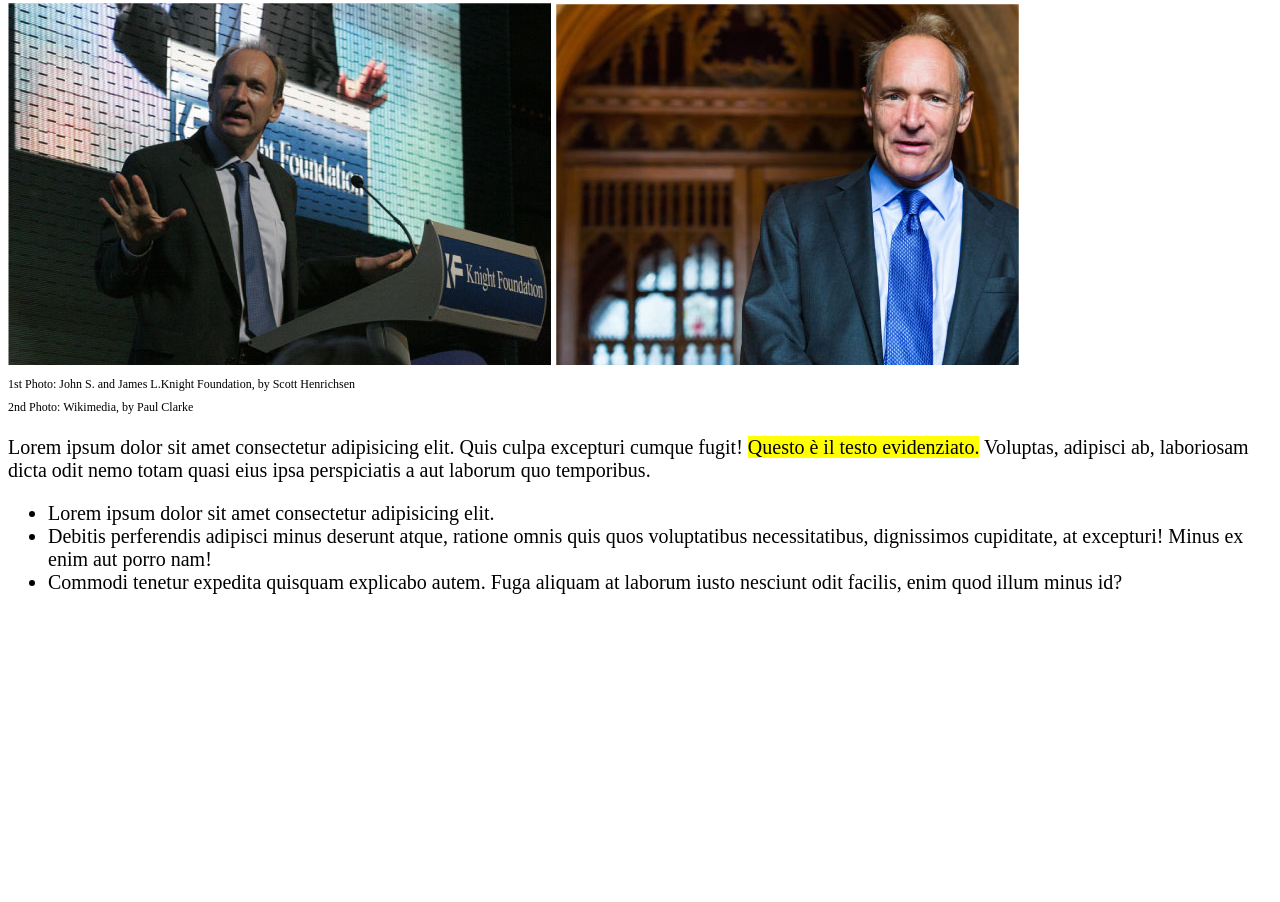
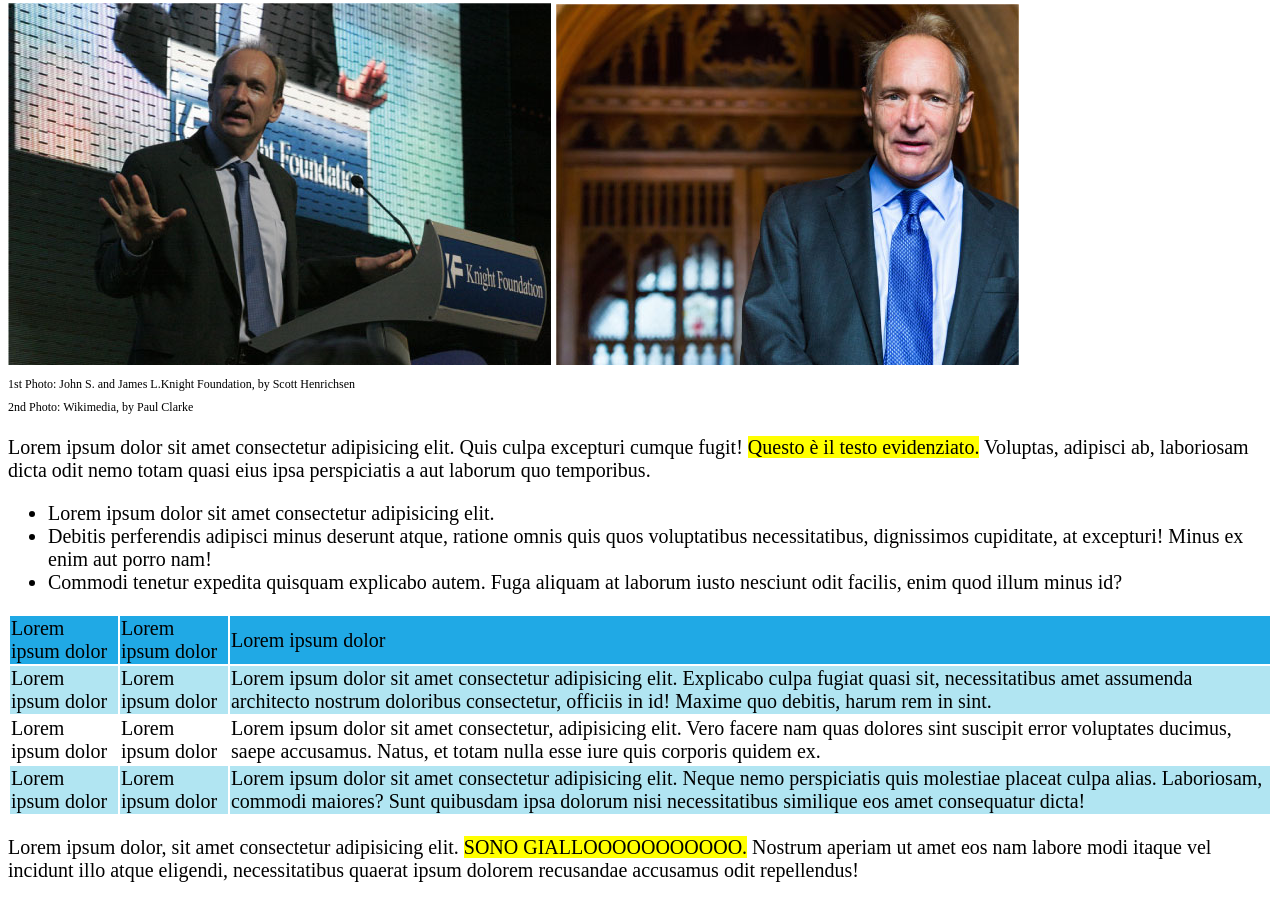
Before and after one commit to Gandalf93/html-css-booleaner, a plain HTML site: page index.html in a window 1280 px wide. Shown: the part 251-1153 px from the top of the page. Before the commit the page ends 865 px from the top, so only its background shows below. Drawn offline with Linux system fonts and the light colour scheme.

Commit message:
add sezione 2 da rifinire

```diff
--- a/css/style.css
+++ b/css/style.css
@@ -26,7 +26,7 @@ body {
   }
 
   #titoloblu {
-      color: lightseagreen;
+      color: #20A9E5;
   }
 
   .piccolo {
@@ -45,3 +45,11 @@ body {
   .evidenziatore {
       background-color: yellow;
   }
+
+  thead {
+      background-color: #20A9E5;
+  }
+
+  .lineaazz {
+      background-color: #B1E5F2;
+  }
--- a/index.html
+++ b/index.html
@@ -44,6 +44,42 @@
     </section>
     <!-- fine sezione immagini e primo paragrafo -->
 
+    <!-- inizio sezione tabella e piccolo testo -->
+    <section>
+        <table>
+            <thead>
+                <tr>
+                    <td>Lorem ipsum dolor</td>
+                    <td>Lorem ipsum dolor</td>
+                    <td>Lorem ipsum dolor</td>
+                </tr>
+            </thead>
+            <tbody>
+                <tr class="lineaazz">
+                    <td>Lorem ipsum dolor</td>
+                    <td>Lorem ipsum dolor</td>
+                    <td>Lorem ipsum dolor sit amet consectetur adipisicing elit. Explicabo culpa fugiat quasi sit, necessitatibus amet assumenda architecto nostrum doloribus consectetur, officiis in id! Maxime quo debitis, harum rem in sint.</td>
+                </tr>
+                <tr>
+                    <td>Lorem ipsum dolor</td>
+                    <td>Lorem ipsum dolor</td>
+                    <td>Lorem ipsum dolor sit amet consectetur, adipisicing elit. Vero facere nam quas dolores sint suscipit error voluptates ducimus, saepe accusamus. Natus, et totam nulla esse iure quis corporis quidem ex.</td>
+                </tr>
+                <tr class="lineaazz">
+                    <td>Lorem ipsum dolor</td>
+                    <td>Lorem ipsum dolor</td>
+                    <td>Lorem ipsum dolor sit amet consectetur adipisicing elit. Neque nemo perspiciatis quis molestiae placeat culpa alias. Laboriosam, commodi maiores? Sunt quibusdam ipsa dolorum nisi necessitatibus similique eos amet consequatur dicta!</td>
+                </tr>
+            </tbody>
+        </table>
+        <p>Lorem ipsum dolor, sit amet consectetur adipisicing elit. <span class="evidenziatore">SONO GIALLOOOOOOOOOOO.</span> Nostrum aperiam ut amet eos nam labore modi itaque vel incidunt illo atque eligendi, necessitatibus quaerat ipsum dolorem recusandae accusamus odit repellendus!</p>
+    </section>
+    <!-- fine sezione tabella e piccolo testo -->
+
+
+
+    <section></section>
+
 
  </main>
 
```
